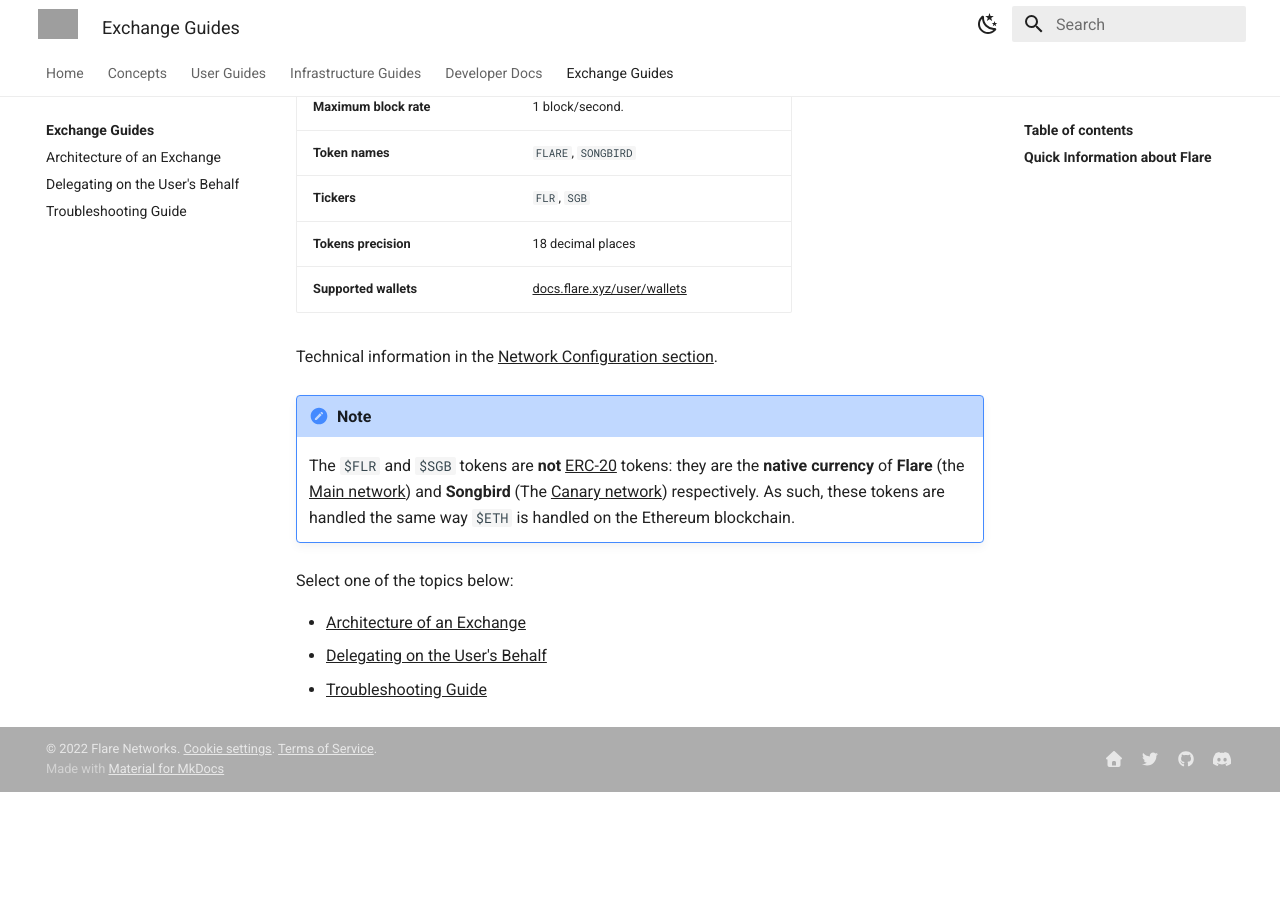
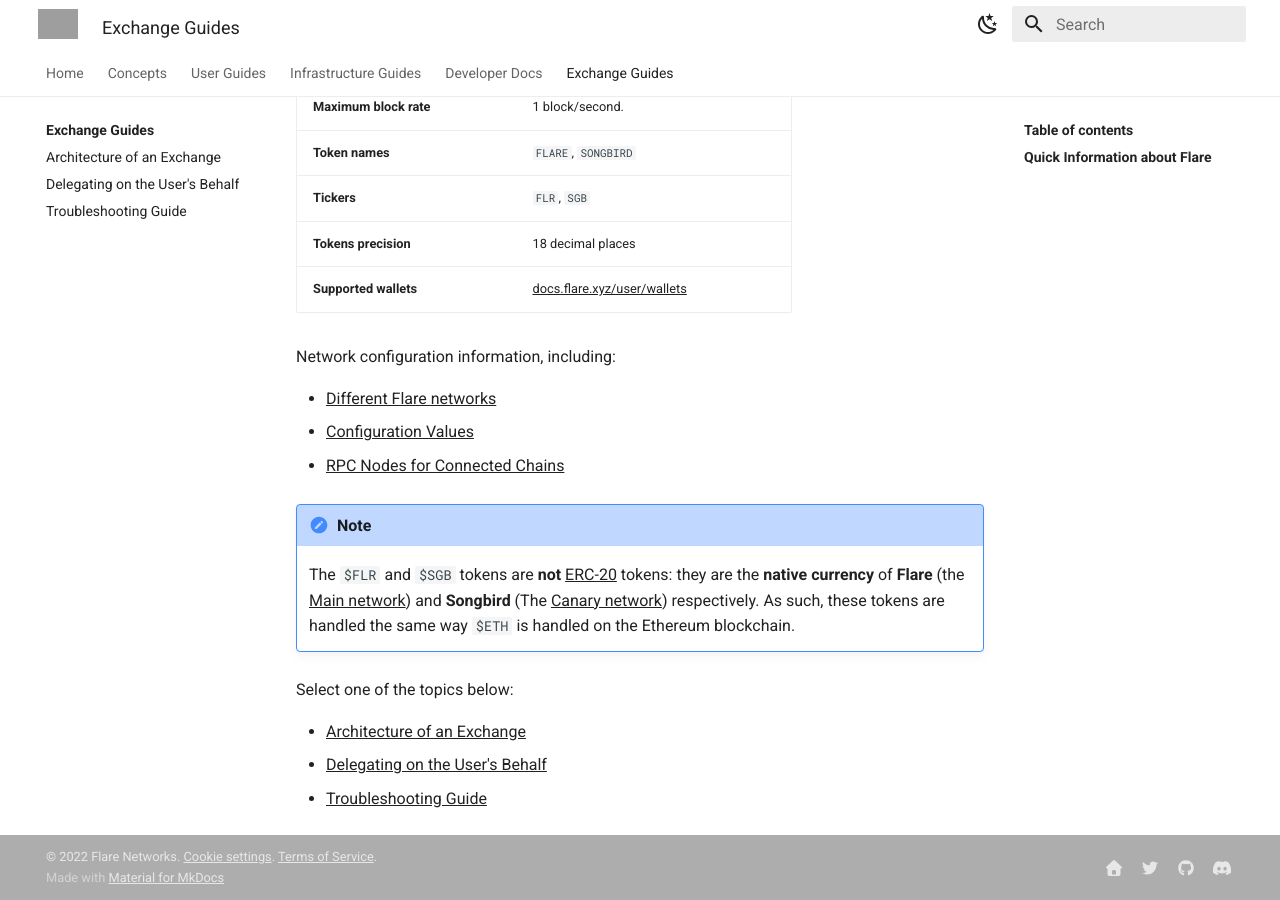
Before and after one commit to flare-foundation/docs, an MkDocs documentation site: the page built from docs/exchange/index.md, in a window 1280 px wide and 900 px high, scrolled down 837 px. Built offline with MkDocs 1.6.1 and Material for MkDocs 9.7.7, drawn with Linux system fonts in a browser that asks for light colours; comment, search, counter and statistics services are not loaded; before the commit the page ends 1629 px from its top, so only the background shows below that; grey boxes are pictures that could not be loaded.

Commit message:
Update Quick Links in developer sections
Co-authored-by: Xavi Artigas <xavierartigas@yahoo.es>

```diff
--- a/docs/exchange/index.md
+++ b/docs/exchange/index.md
@@ -35,7 +35,11 @@
 [brand-assets]: https://drive.google.com/drive/folders/1mPrtIBb2k88E4f1fguEm3eAXLW74xOry?usp=sharing
 [github]: https://github.com/flare-foundation/flare
 
-Technical information in the [Network Configuration section](../dev/reference/network-configs.md).
+Network configuration information, including:
+
+* [Different Flare networks](../dev/reference/network-configs.md)
+* [Configuration Values](../dev/reference/network-configs.md#configuration-values)
+* [RPC Nodes for Connected Chains](../dev/reference/network-configs.md#rpc-nodes-for-connected-chains)
 
 !!! note
 
```
Also changed, not shown: docs/dev/index.md (+9 -7 lines).
